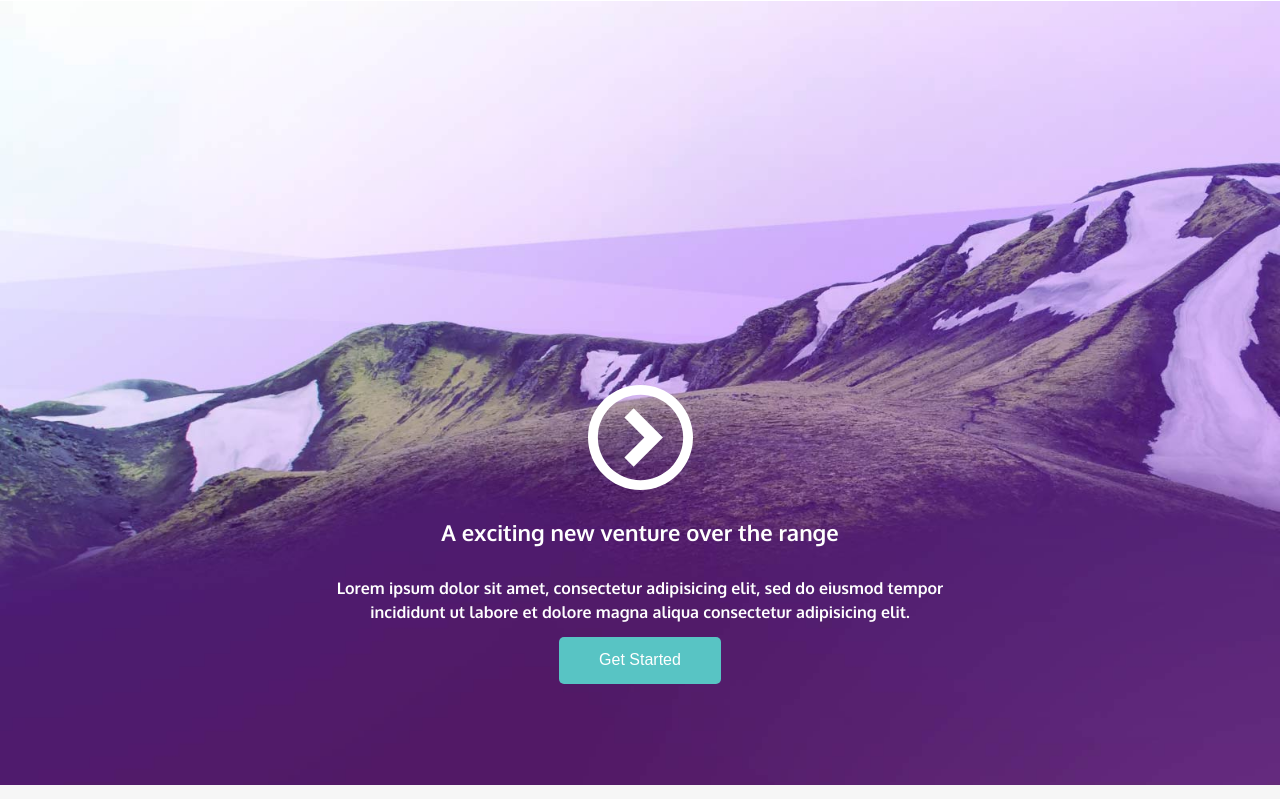
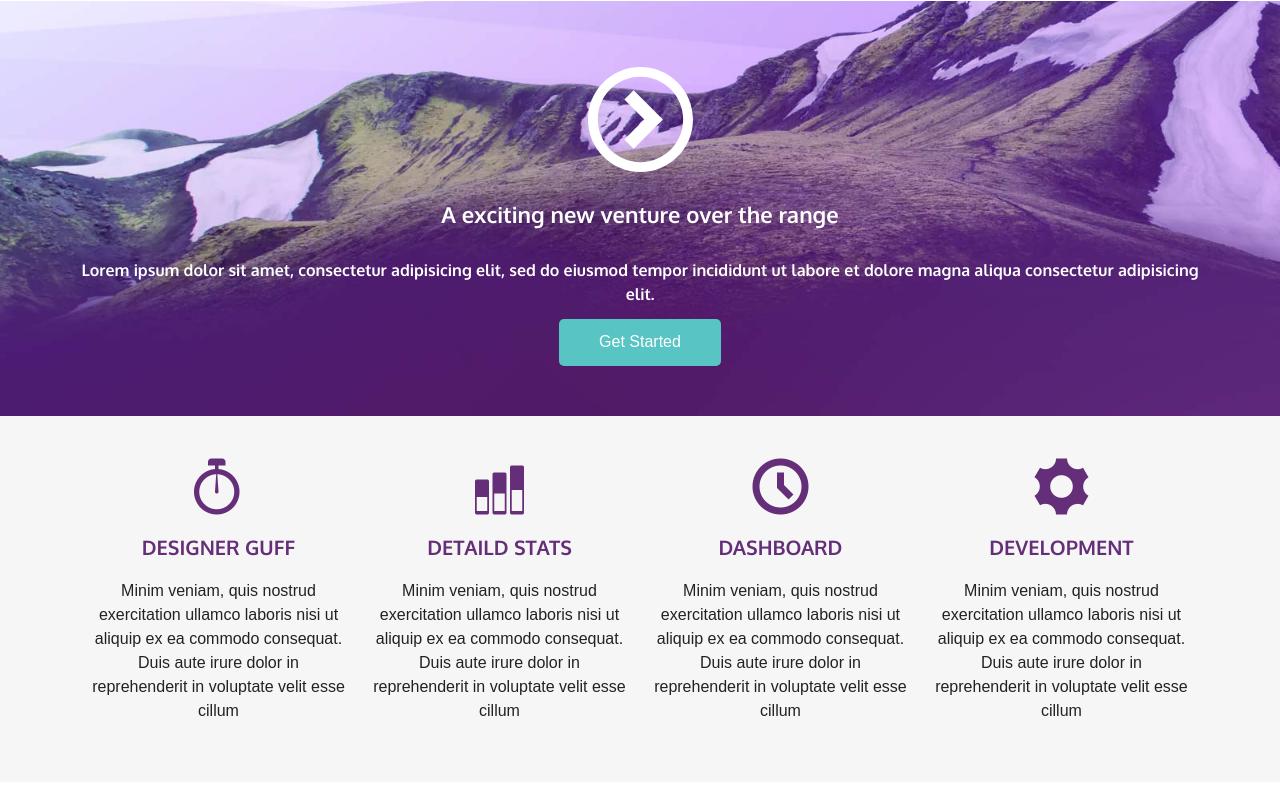
Before and after one commit to m-suelen/projetoRangeHotels-Udemy, a plain HTML site: page index.html in a window 1280 px wide. Shown: the part 78-877 px from the top of the page. Drawn offline with Linux system fonts and the light colour scheme; files whose address does not match are found by name.

Commit message:
initial commit

```diff
--- a/css/style.css
+++ b/css/style.css
@@ -139,9 +139,9 @@ h1, h2, h3, h4, h5, h6{
         float: left;
     }
     .icon-play{
+        margin-top: 50px;
         display: block;
         font-size: 15px;
-        margin-top: 80px;
     }
     .top-nav{
         background-color: transparent;
@@ -162,8 +162,12 @@ h1, h2, h3, h4, h5, h6{
         background-color: #e7d9fc;
     }
     .top-content{
-        background-color: #521a66;
-        color: white;
+        background-image: url(../images/bg_topo_1600x1374.jpg);
+        background-position: center -250px, center bottom;
+        background-repeat: no-repeat;
+        background-size: cover;
+        padding-bottom: 50px;
+
     }
     .top-content-title, .top-content-subtitle{
         color: white;
@@ -177,23 +181,7 @@ h1, h2, h3, h4, h5, h6{
         float: right;
     }
 }
-@media screen and (min-width: 62.5em){
-    .top-content{
-        background-image: radial-gradient(closest-corner at 50% 25%, white, transparent), url(../images/bg_topo_1198x670.jpg);
-        background-size: cover;
-        background-position: center -250px, center bottom;
-        background-repeat: no-repeat;
-        height: 20em;
-        padding-top: 17em;
-    }
-}
 @media screen and (min-width: 74em){
-    .top-content{
-        background-image: url(../images/bg_topo_1600x1374.jpg);
-        padding: 19em 20em 10em;
-        background-position: center top;
-        background-size: cover;
-    }
     .icon-play{
         height: 7em;
     }
```
